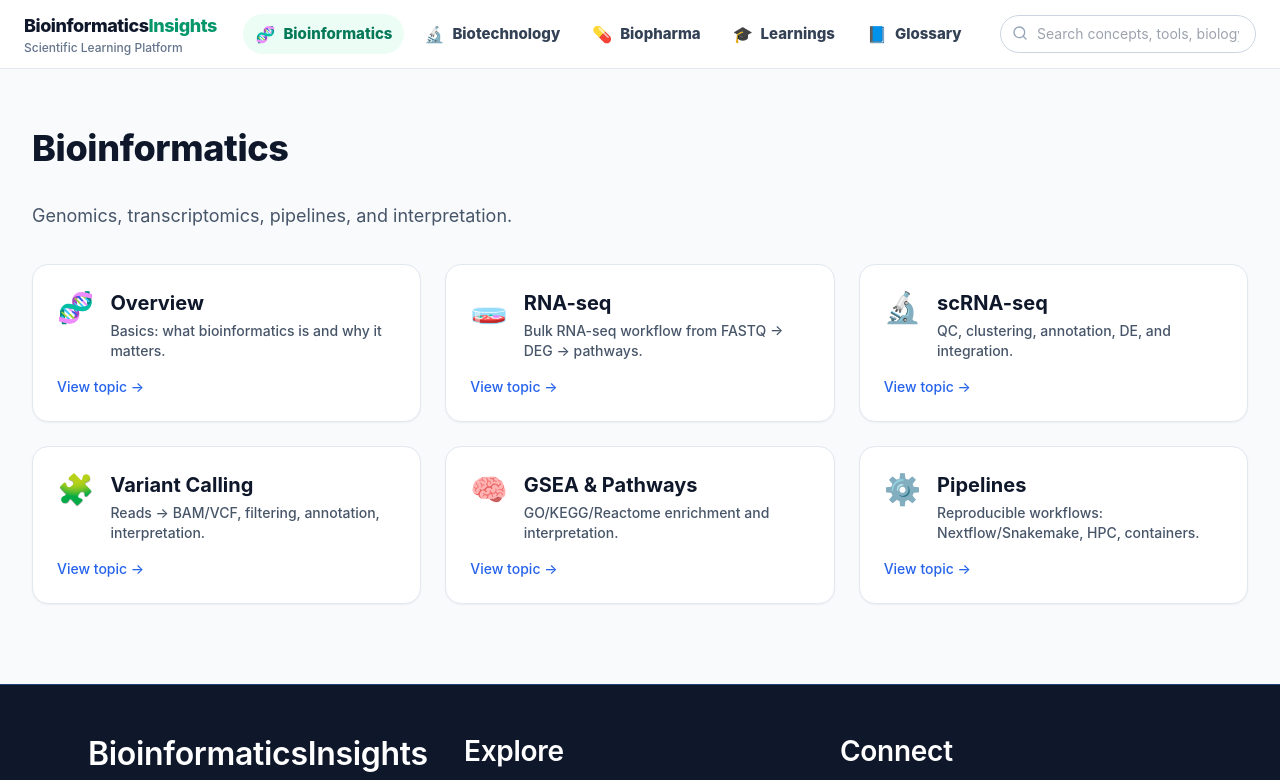
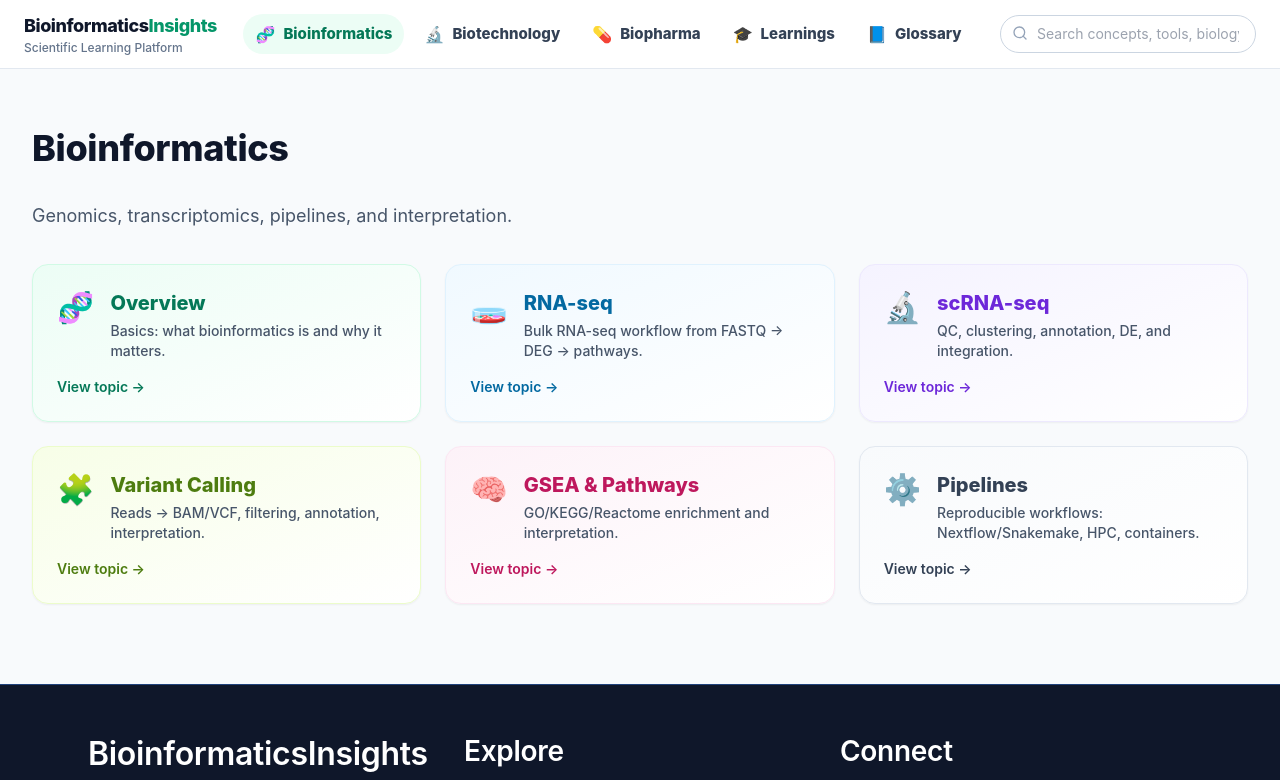
Before and after one commit to MahimaMSiddheshwar/Bioiformatics-Insights, a React (Create React App) app: page /category/bioinformatics in a window 1280 px wide. Shown: the top 780 px of the page. Built offline with nearby package versions, Linux system fonts and the light colour scheme.

Commit message:
Added the categorypage

```diff
--- a/src/data/topics.ts
+++ b/src/data/topics.ts
@@ -5,6 +5,11 @@
   title: string;
   description: string;
   icon: string;       // emoji for now
+
+  // ✅ NEW (for colored cards)
+  accent?: string;    // text color for title + CTA
+  bg?: string;        // background gradient
+  border?: string;    // border color
 };
 
 export const isCategoryKey = (v: string): v is CategoryKey =>
@@ -31,29 +36,176 @@
 
 export const topicsByCategory: Record<CategoryKey, Topic[]> = {
   bioinformatics: [
-    { slug: 'overview', title: 'Overview', description: 'Basics: what bioinformatics is and why it matters.', icon: '🧬' },
-    { slug: 'rna-seq', title: 'RNA-seq', description: 'Bulk RNA-seq workflow from FASTQ → DEG → pathways.', icon: '🧫' },
-    { slug: 'scrna-seq', title: 'scRNA-seq', description: 'QC, clustering, annotation, DE, and integration.', icon: '🔬' },
-    { slug: 'variant-calling', title: 'Variant Calling', description: 'Reads → BAM/VCF, filtering, annotation, interpretation.', icon: '🧩' },
-    { slug: 'gsea-pathways', title: 'GSEA & Pathways', description: 'GO/KEGG/Reactome enrichment and interpretation.', icon: '🧠' },
-    { slug: 'pipelines', title: 'Pipelines', description: 'Reproducible workflows: Nextflow/Snakemake, HPC, containers.', icon: '⚙️' },
+    {
+      slug: 'overview',
+      title: 'Overview',
+      description: 'Basics: what bioinformatics is and why it matters.',
+      icon: '🧬',
+      accent: 'text-emerald-700',
+      bg: 'bg-gradient-to-br from-emerald-50 to-white',
+      border: 'border-emerald-100',
+    },
+    {
+      slug: 'rna-seq',
+      title: 'RNA-seq',
+      description: 'Bulk RNA-seq workflow from FASTQ → DEG → pathways.',
+      icon: '🧫',
+      accent: 'text-sky-700',
+      bg: 'bg-gradient-to-br from-sky-50 to-white',
+      border: 'border-sky-100',
+    },
+    {
+      slug: 'scrna-seq',
+      title: 'scRNA-seq',
+      description: 'QC, clustering, annotation, DE, and integration.',
+      icon: '🔬',
+      accent: 'text-violet-700',
+      bg: 'bg-gradient-to-br from-violet-50 to-white',
+      border: 'border-violet-100',
+    },
+    {
+      slug: 'variant-calling',
+      title: 'Variant Calling',
+      description: 'Reads → BAM/VCF, filtering, annotation, interpretation.',
+      icon: '🧩',
+      accent: 'text-lime-700',
+      bg: 'bg-gradient-to-br from-lime-50 to-white',
+      border: 'border-lime-100',
+    },
+    {
+      slug: 'gsea-pathways',
+      title: 'GSEA & Pathways',
+      description: 'GO/KEGG/Reactome enrichment and interpretation.',
+      icon: '🧠',
+      accent: 'text-pink-700',
+      bg: 'bg-gradient-to-br from-pink-50 to-white',
+      border: 'border-pink-100',
+    },
+    {
+      slug: 'pipelines',
+      title: 'Pipelines',
+      description: 'Reproducible workflows: Nextflow/Snakemake, HPC, containers.',
+      icon: '⚙️',
+      accent: 'text-slate-700',
+      bg: 'bg-gradient-to-br from-slate-50 to-white',
+      border: 'border-slate-200',
+    },
   ],
+
   biotechnology: [
-    { slug: 'ngs-library-prep', title: 'NGS Library Prep', description: 'Fragmentation, adapters, PCR, QC, pitfalls.', icon: '🧪' },
-    { slug: 'pcr-qpcr', title: 'PCR & qPCR', description: 'Ct values, standard curves, troubleshooting.', icon: '🧫' },
-    { slug: 'cell-culture', title: 'Cell Culture', description: 'Passaging, contamination control, viability.', icon: '🧬' },
-    { slug: 'assays', title: 'Assays', description: 'ELISA, Western, flow basics, assay QC mindset.', icon: '📋' },
+    {
+      slug: 'ngs-library-prep',
+      title: 'NGS Library Prep',
+      description: 'Fragmentation, adapters, PCR, QC, pitfalls.',
+      icon: '🧪',
+      accent: 'text-amber-700',
+      bg: 'bg-gradient-to-br from-amber-50 to-white',
+      border: 'border-amber-100',
+    },
+    {
+      slug: 'pcr-qpcr',
+      title: 'PCR & qPCR',
+      description: 'Ct values, standard curves, troubleshooting.',
+      icon: '🧫',
+      accent: 'text-rose-700',
+      bg: 'bg-gradient-to-br from-rose-50 to-white',
+      border: 'border-rose-100',
+    },
+    {
+      slug: 'cell-culture',
+      title: 'Cell Culture',
+      description: 'Passaging, contamination control, viability.',
+      icon: '🧬',
+      accent: 'text-teal-700',
+      bg: 'bg-gradient-to-br from-teal-50 to-white',
+      border: 'border-teal-100',
+    },
+    {
+      slug: 'assays',
+      title: 'Assays',
+      description: 'ELISA, Western, flow basics, assay QC mindset.',
+      icon: '📋',
+      accent: 'text-indigo-700',
+      bg: 'bg-gradient-to-br from-indigo-50 to-white',
+      border: 'border-indigo-100',
+    },
   ],
+
   biopharma: [
-    { slug: 'drug-discovery', title: 'Drug Discovery', description: 'Targets → leads → optimization → preclinical.', icon: '💊' },
-    { slug: 'clinical-basics', title: 'Clinical Basics', description: 'Phases, endpoints, safety vs efficacy.', icon: '🏥' },
-    { slug: 'biologics', title: 'Biologics', description: 'mAbs, immunogenicity, characterization.', icon: '🧫' },
-    { slug: 'biomarkers', title: 'Biomarkers', description: 'Discovery to validation and use cases.', icon: '🎯' },
+    {
+      slug: 'drug-discovery',
+      title: 'Drug Discovery',
+      description: 'Targets → leads → optimization → preclinical.',
+      icon: '💊',
+      accent: 'text-fuchsia-700',
+      bg: 'bg-gradient-to-br from-fuchsia-50 to-white',
+      border: 'border-fuchsia-100',
+    },
+    {
+      slug: 'clinical-basics',
+      title: 'Clinical Basics',
+      description: 'Phases, endpoints, safety vs efficacy.',
+      icon: '🏥',
+      accent: 'text-cyan-700',
+      bg: 'bg-gradient-to-br from-cyan-50 to-white',
+      border: 'border-cyan-100',
+    },
+    {
+      slug: 'biologics',
+      title: 'Biologics',
+      description: 'mAbs, immunogenicity, characterization.',
+      icon: '🧫',
+      accent: 'text-purple-700',
+      bg: 'bg-gradient-to-br from-purple-50 to-white',
+      border: 'border-purple-100',
+    },
+    {
+      slug: 'biomarkers',
+      title: 'Biomarkers',
+      description: 'Discovery to validation and use cases.',
+      icon: '🎯',
+      accent: 'text-emerald-700',
+      bg: 'bg-gradient-to-br from-emerald-50 to-white',
+      border: 'border-emerald-100',
+    },
   ],
+
   qc: [
-    { slug: 'gmp-glp', title: 'GMP / GLP', description: 'Core principles + why compliance matters.', icon: '✅' },
-    { slug: 'documentation', title: 'Documentation & SOPs', description: 'Good documentation practices and controlled docs.', icon: '📄' },
-    { slug: 'deviations-capa', title: 'Deviations & CAPA', description: 'RCA, CAPA, effectiveness checks.', icon: '🛠️' },
-    { slug: 'stability', title: 'Stability Testing', description: 'Study design, pulls, trending, reporting.', icon: '⏳' },
+    {
+      slug: 'gmp-glp',
+      title: 'GMP / GLP',
+      description: 'Core principles + why compliance matters.',
+      icon: '✅',
+      accent: 'text-blue-700',
+      bg: 'bg-gradient-to-br from-blue-50 to-white',
+      border: 'border-blue-100',
+    },
+    {
+      slug: 'documentation',
+      title: 'Documentation & SOPs',
+      description: 'Good documentation practices and controlled docs.',
+      icon: '📄',
+      accent: 'text-slate-700',
+      bg: 'bg-gradient-to-br from-slate-50 to-white',
+      border: 'border-slate-200',
+    },
+    {
+      slug: 'deviations-capa',
+      title: 'Deviations & CAPA',
+      description: 'RCA, CAPA, effectiveness checks.',
+      icon: '🛠️',
+      accent: 'text-orange-700',
+      bg: 'bg-gradient-to-br from-orange-50 to-white',
+      border: 'border-orange-100',
+    },
+    {
+      slug: 'stability',
+      title: 'Stability Testing',
+      description: 'Study design, pulls, trending, reporting.',
+      icon: '⏳',
+      accent: 'text-teal-700',
+      bg: 'bg-gradient-to-br from-teal-50 to-white',
+      border: 'border-teal-100',
+    },
   ],
 };
--- a/src/pages/CategoryPage.tsx
+++ b/src/pages/CategoryPage.tsx
@@ -2,7 +2,7 @@
 import { Link, useParams } from 'react-router-dom';
 
 import { articles } from '../data/articles';
-import { topicsByCategory, categoryMeta, isCategoryKey } from '../data/topics';
+import { topicsByCategory, categoryMeta, isCategoryKey, Topic } from '../data/topics';
 
 const CategoryPage: React.FC = () => {
   const { category, section } = useParams<{ category: string; section?: string }>();
@@ -51,31 +51,42 @@
           <p className="mt-2 text-neutral-600 max-w-2xl">{meta.subtitle}</p>
 
           <div className="mt-8 grid grid-cols-1 sm:grid-cols-2 lg:grid-cols-3 gap-6">
-            {topics.map(t => (
+            {topics.map((t: Topic) => {
+              const accent = t.accent || 'text-neutral-900';
+              const bg = t.bg || 'bg-white';
+              const border = t.border || 'border-neutral-200';
+
+              return (
                 <Link
                   key={t.slug}
                   to={`/category/${c}/${t.slug}`}
-                className="group rounded-2xl border border-neutral-200 bg-white p-6 shadow-sm hover:shadow-md transition
-                           no-underline hover:no-underline"
+                  className={[
+                    'group rounded-2xl border p-6 shadow-sm transition',
+                    'hover:shadow-md hover:-translate-y-[1px]',
+                    'no-underline hover:no-underline',
+                    bg,
+                    border,
+                  ].join(' ')}
                 >
                   <div className="flex items-start gap-4">
-                  <div className="text-3xl no-underline">{t.icon}</div>
+                    <div className="text-3xl">{t.icon}</div>
 
                     <div>
-                    <div className="text-xl font-bold text-neutral-900 group-hover:text-neutral-950 no-underline">
+                      <div className={`text-xl font-extrabold ${accent}`}>
                         {t.title}
                       </div>
-                    <div className="mt-1 text-sm text-neutral-600 no-underline">
+                      <div className="mt-1 text-sm text-neutral-600">
                         {t.description}
                       </div>
                     </div>
                   </div>
 
-                <div className="mt-4 text-sm text-blue-600 group-hover:text-blue-800 no-underline">
+                  <div className={`mt-4 text-sm font-semibold ${accent}`}>
                     View topic →
                   </div>
                 </Link>
-            ))}
+              );
+            })}
           </div>
         </section>
       </main>
@@ -109,11 +120,11 @@
               className="rounded-xl border border-neutral-200 bg-white p-6 hover:shadow-md transition
                          no-underline hover:no-underline"
             >
-              <div className="text-xs text-neutral-500 no-underline">
+              <div className="text-xs text-neutral-500">
                 {a.readTime} • {a.difficulty} • {a.publishDate}
               </div>
-              <div className="mt-2 text-xl font-bold text-neutral-900 no-underline">{a.title}</div>
-              <div className="mt-2 text-neutral-600 no-underline">{a.summary}</div>
+              <div className="mt-2 text-xl font-bold text-neutral-900">{a.title}</div>
+              <div className="mt-2 text-neutral-600">{a.summary}</div>
             </Link>
           ))}
 
```
Lines whose indentation alone changed are shown as unchanged.
